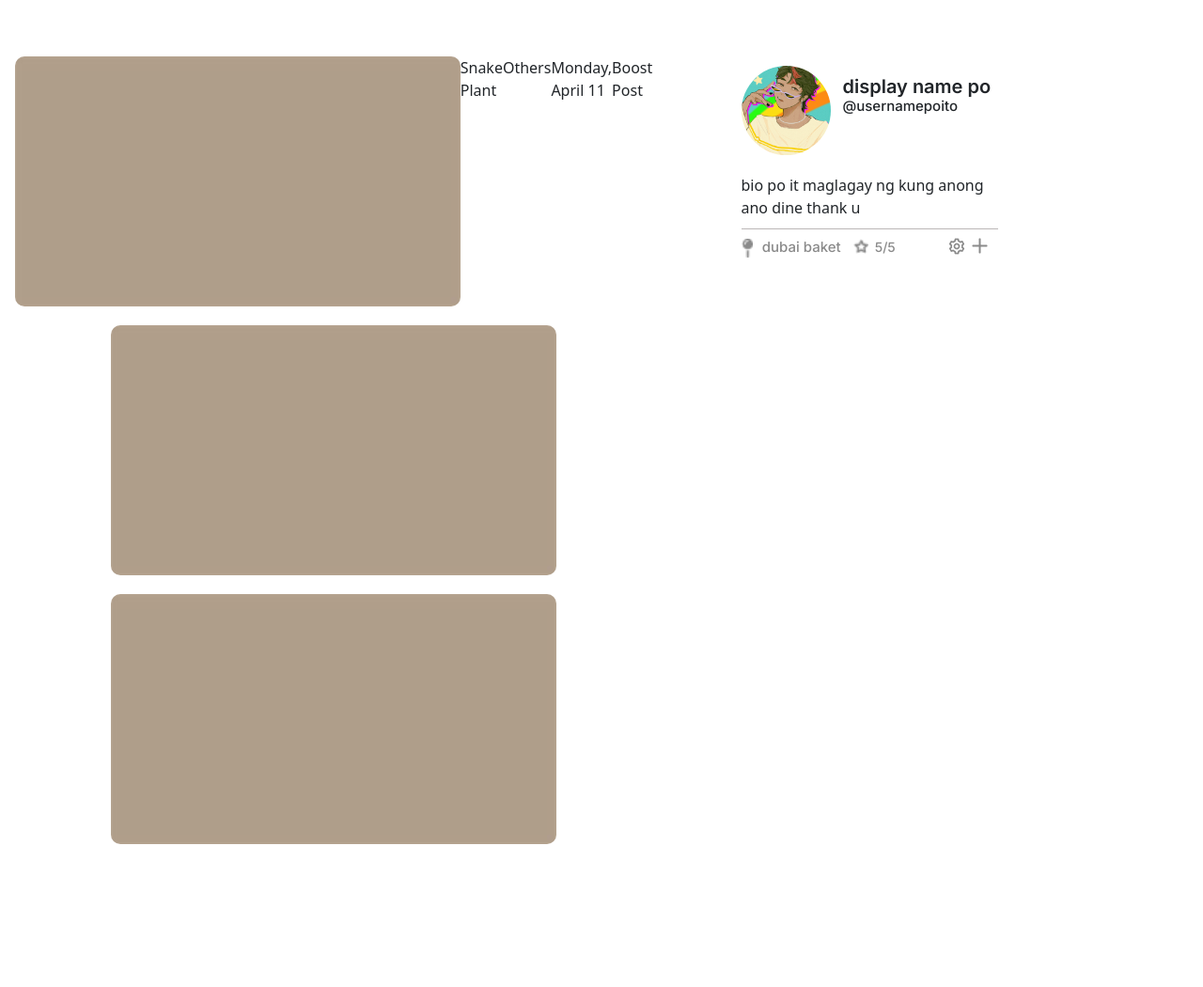
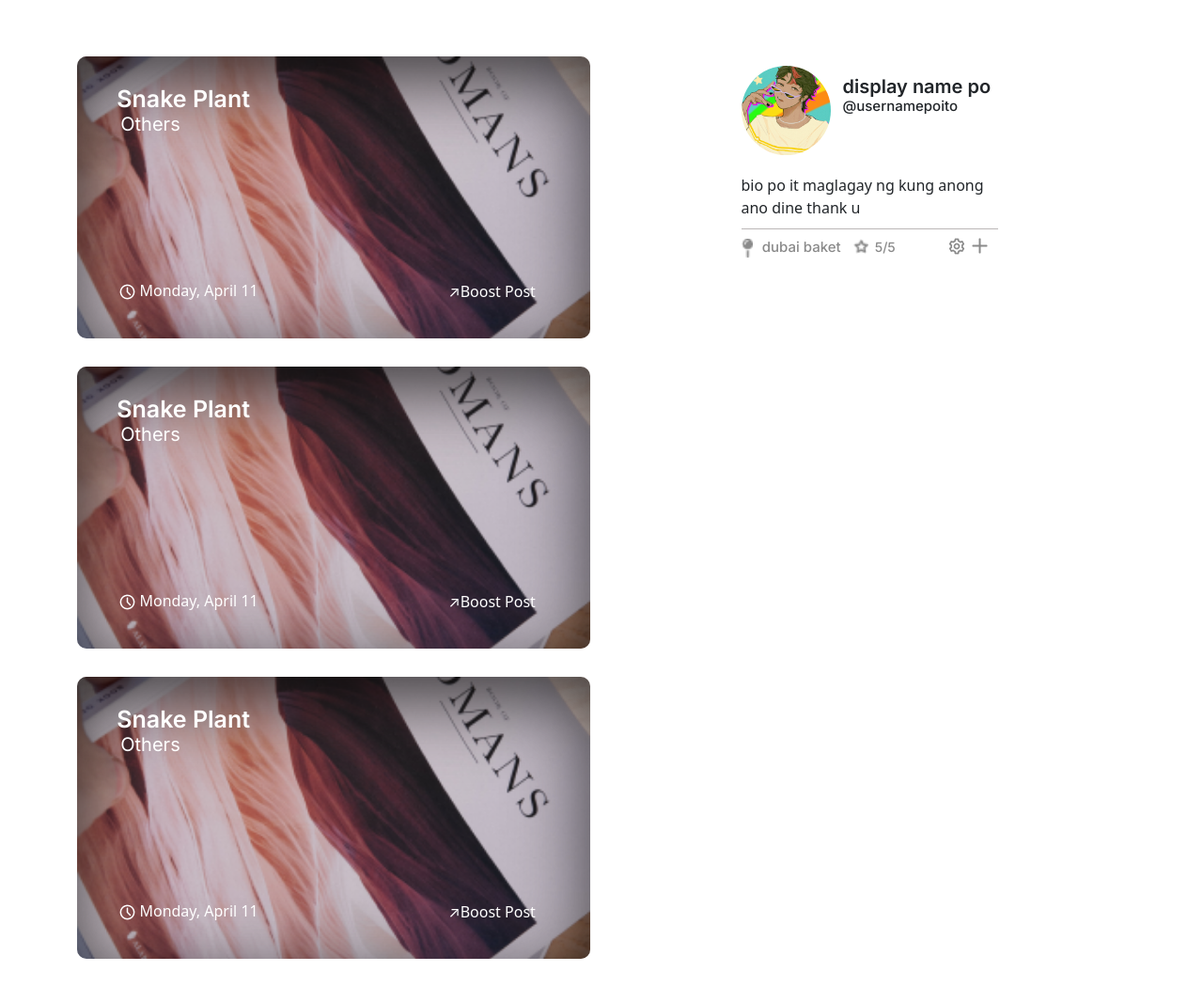
Before and after one commit to patrishao/Swapee, a PHP site: page /profile.php in a window 1280 px wide. Shown: the part 109-1159 px from the top of the page at 94% size. Before the commit the page ends 1007 px from the top, so only its background shows below. Run offline with PHP 8.4, Linux system fonts and the light colour scheme; some libraries are stand-ins or nearby versions.

Commit message:
with blood inmy hands natapos yung profile

```diff
--- a/css/profile.css
+++ b/css/profile.css
@@ -4,7 +4,10 @@
 html {
     margin: 0px !important;
 }
+img{
+    margin: 0;
 
+}
 .post-side{
     display: flex;
     flex-wrap: wrap;
@@ -16,12 +19,62 @@ html {
     display: flex;
     flex-direction: row;
     justify-content: center;
+    width: 80%;
+    height: 300px;
+    margin-bottom: 30px;
+    border-radius: 10px;
+    box-shadow: 0px 24px 81px 0px rgba(0,0,0,0.75) inset;
+    border: none;
+    overflow: hidden;
+}
+.post-placeholder{
+    width: 100%;
+    height: 100%;
+    object-fit: cover;
+    z-index: -1;
 }
 
-.post-placeholder{
-    width: 100%;
-    border-radius: 10px;
-    margin-bottom: 20px;
+.information-item{
+    position: absolute;
+    color: white;
+}
+
+.name-item{
+    font-family: 'Inter';
+    font-style: normal;
+    font-weight: 600;
+    font-size: 25px;
+    line-height: 30px;
+    position: relative;
+    padding: 30px 30px 0px 30px;
+    right: 157px;
+}
+
+.categ-item{
+    font-family: 'Inter';
+    font-style: normal;
+    font-weight: 400;
+    font-size: 20px;
+    line-height: 24px;
+    position: relative;
+    padding: 0px 30px 0px 30px;
+    right: 153px;
+}
+
+.time-item{
+    position: relative;
+    padding: 0px 30px 0px 30px;
+    top: 153px;
+    right: 154px;
+}
+
+.boost-item{
+    position: relative;
+    padding: 0px 30px 0px 30px;
+    width: 161px;
+    top: 130px;
+    left: 196px;
+
 }
 
 /* profile side this way */
@@ -131,6 +184,11 @@ html {
     .prof-buttons{
         margin-left: 40px;
     }
+    .post-holder{
+        width: 100%;
+    }
+
+
 }
 
 @media screen and (max-width: 1030px){
--- a/message.php
+++ b/message.php
@@ -42,8 +42,6 @@
         <div class="contents">
 
             <div class="chat-list">
-
-
 
                 <div class="specific-chat">
                     <div class="specific-user">
@@ -91,7 +89,6 @@
 
 
             <div class="chatbox">
-
 
                 <div class="user">
                     <img class="user-img" src="images\gabby.jpeg">
--- a/profile.php
+++ b/profile.php
@@ -27,17 +27,39 @@
       <!-- left side -->
         <div class="col-md-6 order-lg-1 order-md-1 order-sm-2 post-side">
           <div class="post-holder">
-          <img src="images\placeholder.jpg" alt="" class="post-placeholder">
-                <div class="name-item">Snake Plant</div>
-                <div class="categ-item">Others</div>
-                <div class="time-item">Monday, April 11</div>
-                <div class="boost-item">Boost Post</div>
+
+            <img src="images\home\item-placeholder.png" alt="" class="post-placeholder">
+                    <div class="information-item">
+                          <div class="name-item">Snake Plant</div>
+                          <div class="categ-item">Others</div>
+                          <div class="time-item">
+                            <img src="images\icons\icon-park-outline_time.png" alt="">
+                            Monday, April 11</div>
+                          <div class="boost-item">↗Boost Post</div>
+                    </div>
+              </div>
+            <div class="post-holder">
+                    <img src="images\home\item-placeholder.png" alt="" class="post-placeholder">
+                      <div class="information-item">
+                                <div class="name-item">Snake Plant</div>
+                                <div class="categ-item">Others</div>
+                                <div class="time-item">
+                            <img src="images\icons\icon-park-outline_time.png" alt="">
+                            Monday, April 11</div>
+                                <div class="boost-item">↗Boost Post</div>
+                          </div>
+
             </div>
             <div class="post-holder">
-                <img src="images\placeholder.jpg" alt="" class="post-placeholder">
-            </div>
-            <div class="post-holder">
-                <img src="images\placeholder.jpg" alt="" class="post-placeholder">
+                <img src="images\home\item-placeholder.png" alt="" class="post-placeholder">
+                <div class="information-item">
+                          <div class="name-item">Snake Plant</div>
+                          <div class="categ-item">Others</div>
+                          <div class="time-item">
+                            <img src="images\icons\icon-park-outline_time.png" alt="">
+                            Monday, April 11</div>
+                          <div class="boost-item">↗Boost Post</div>
+                    </div>
             </div>
         </div>
 
@@ -63,7 +85,7 @@
                 <p class="rating-details">5/5</p></div>
 
                 <div class="prof-buttons">
-                  <img src="images\icons\ci_settings.png" alt="">
+                  <a href="edit-profile.php"><img src="images\icons\ci_settings.png" alt=""></a>
                   <img src="images\icons\akar-icons_plus.png" alt="">
                 </div>
               </div>
```
Also changed, not shown: other parts of css/profile.css (+131 -2 lines), images/icons/icon-park-outline_time.png (added).
